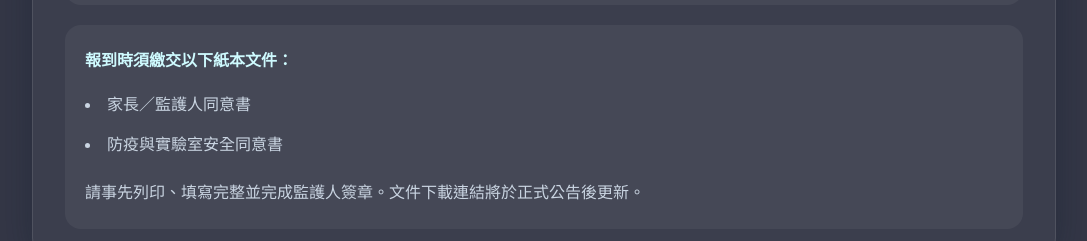
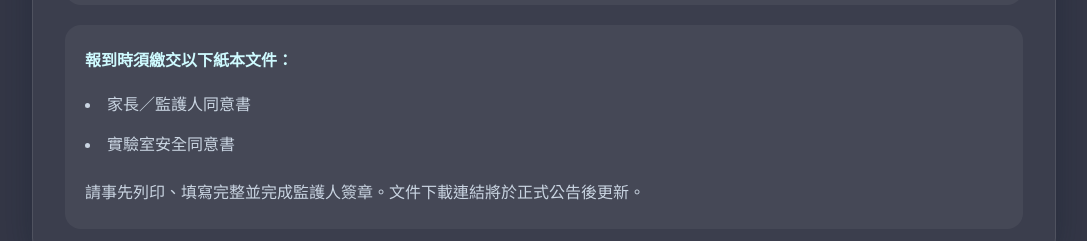
Before and after one commit to MauserCk1R96/ntu-chem-camp, a Next.js app: page /registration in a window 1280 px wide. Shown: the part 1680-1921 px from the top of the page, without its empty margins (96-1183 px from the left). Built offline with nearby package versions, Linux system fonts and the light colour scheme; no server answers.

Commit message:
change index color

```diff
--- a/app/registration/page.tsx
+++ b/app/registration/page.tsx
@@ -35,7 +35,7 @@
 
 const requiredPaperDocuments = [
   "家長／監護人同意書",
-  "防疫與實驗室安全同意書",
+  "實驗室安全同意書",
 ];
 
 const subsidyRequirements = [
@@ -390,7 +390,7 @@
                     key={step}
                     className="grid grid-cols-[2.5rem_1fr] gap-3 rounded-2xl bg-white/5 px-4 py-4"
                   >
-                    <span className="font-semibold text-cyan-200">
+                    <span className="font-semibold text-white">
                       {index + 1}.
                     </span>
                     <span>{step}</span>
@@ -414,7 +414,7 @@
                 key={rule}
                 className="grid grid-cols-[2.5rem_1fr] gap-3 rounded-2xl bg-white/5 px-4 py-3"
               >
-                <span className="font-semibold text-cyan-200">
+                <span className="font-semibold text-white">
                   {index + 1}.
                 </span>
                 <span>{rule}</span>
```
